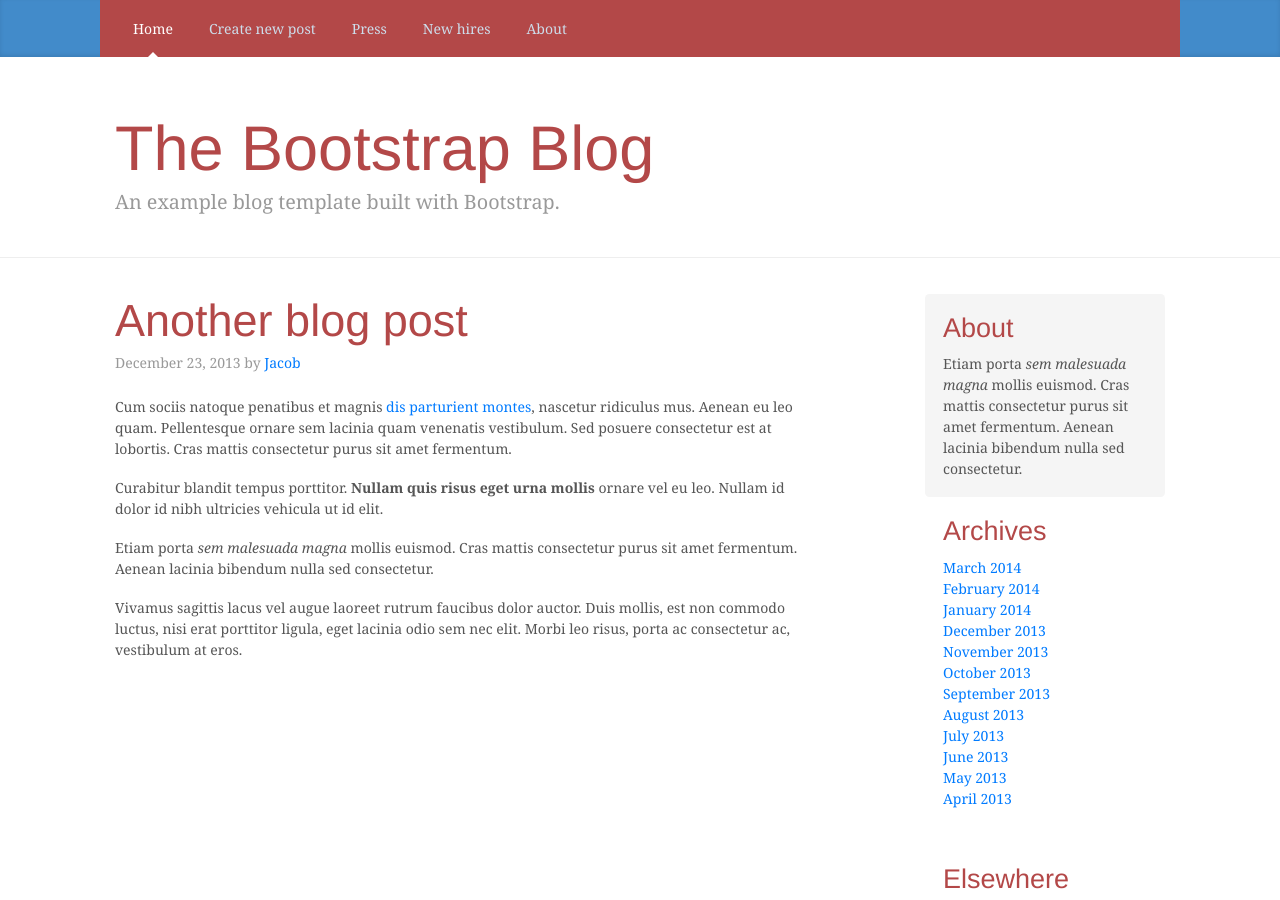
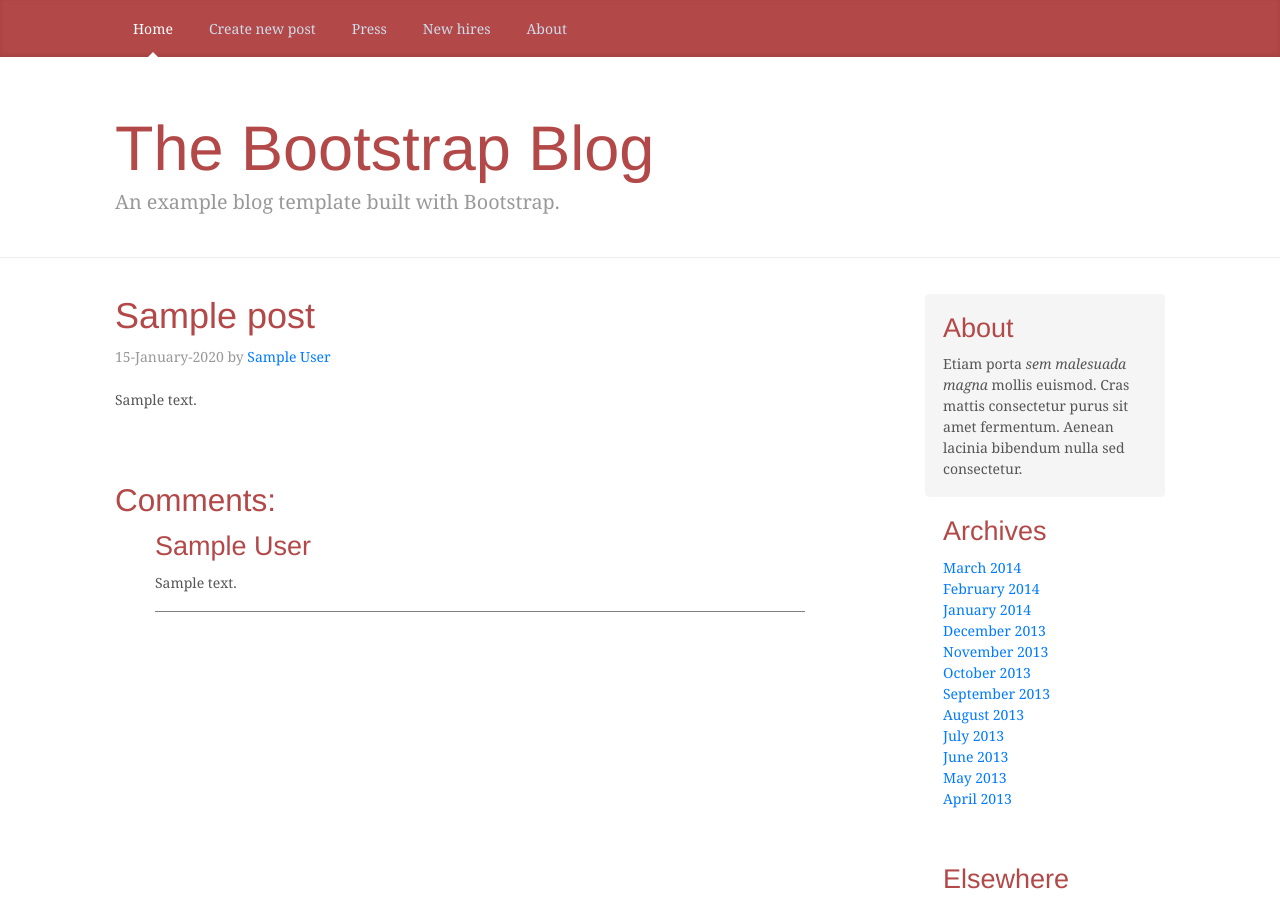
Before and after one commit to conkicdejan/Zavrsni-rad---Osnovni-kurs, a PHP site: page /single-post.php?id=1 in a window 1280 px wide. Shown: the top 900 px of the page. Run offline with PHP 8.4, Linux system fonts and the light colour scheme; tables that the repository leaves empty or names only in its code hold one stand-in row (values such as "Sample post").

Commit message:
Zadatak 5.

```diff
--- a/header.php
+++ b/header.php
@@ -1,5 +1,5 @@
 <div class="blog-masthead">
-    <div class="container nav-container-override">
+    <div class="container">
         <nav class="nav">
             <a class="nav-link active" href="index.php">Home</a>
             <a class="nav-link" href="create-post.php">Create new post</a>
--- a/posts.php
+++ b/posts.php
@@ -9,7 +9,7 @@ $posts = getDataFromServer($sqlGetAllPosts, $connection);
 <div class="col-sm-8 blog-main">
     <?php foreach ($posts as $post) { ?>
         <div class="blog-post">
-            <a href="" class="blog-post-title">
+            <a href="single-post.php?id=<?php echo $post['id'] ?>" class="blog-post-title">
                 <h2><?php echo $post['title'] ?></h2>
             </a>
             <p class="blog-post-meta"><?php echo date_format(date_create($post['created_at']), 'd-F-Y') ?> by <a href="#"><?php echo $post['author'] ?></a></p>
--- a/single-post.php
+++ b/single-post.php
@@ -1,3 +1,15 @@
+<?php
+require_once('db.php');
+ini_set('display_errors', 1);
+
+$sqlGetPostById = "SELECT * FROM posts WHERE posts.id = '{$_GET['id']}'";
+$post = getDataFromServer($sqlGetPostById, $connection, false);
+
+$sqlGetCommentsByPostId = "SELECT * FROM comments WHERE post_id = '{$_GET['id']}'";
+$comments = getDataFromServer($sqlGetCommentsByPostId, $connection);
+
+?>
+
 <!doctype html>
 <html lang="en">
 
@@ -32,18 +44,25 @@
         <div class="row">
 
             <div class="col-sm-8 blog-main">
+                <div class="blog-post">
+                    <a href="" class="blog-post-title">
+                        <h2><?php echo $post['title'] ?></h2>
+                    </a>
+                    <p class="blog-post-meta"><?php echo date_format(date_create($post['created_at']), 'd-F-Y') ?> by <a href="#"><?php echo $post['author'] ?></a></p>
+                    <p><?php echo $post['body'] ?></p>
+                </div><!-- /.blog-post -->
 
-                <div class="blog-post">
-                    <h2 class="blog-post-title">Another blog post</h2>
-                    <p class="blog-post-meta">December 23, 2013 by <a href="#">Jacob</a></p>
-
-                    <p>Cum sociis natoque penatibus et magnis <a href="#">dis parturient montes</a>, nascetur ridiculus mus. Aenean eu leo quam. Pellentesque ornare sem lacinia quam venenatis vestibulum. Sed posuere consectetur est at lobortis. Cras mattis consectetur purus sit amet fermentum.</p>
-                    <blockquote>
-                        <p>Curabitur blandit tempus porttitor. <strong>Nullam quis risus eget urna mollis</strong> ornare vel eu leo. Nullam id dolor id nibh ultricies vehicula ut id elit.</p>
-                    </blockquote>
-                    <p>Etiam porta <em>sem malesuada magna</em> mollis euismod. Cras mattis consectetur purus sit amet fermentum. Aenean lacinia bibendum nulla sed consectetur.</p>
-                    <p>Vivamus sagittis lacus vel augue laoreet rutrum faucibus dolor auctor. Duis mollis, est non commodo luctus, nisi erat porttitor ligula, eget lacinia odio sem nec elit. Morbi leo risus, porta ac consectetur ac, vestibulum at eros.</p>
-                </div><!-- /.blog-post -->
+                <div class='comments-container'>
+                    <h3>Comments:</h3>
+                    <ul class='comment-list'>
+                        <?php foreach ($comments as $comment) { ?>
+                            <li class='comment-item'>
+                                <h4><?php echo $comment['author'] ?></h4>
+                                <p><?php echo $comment['text'] ?></p>
+                            </li>
+                        <?php } ?>
+                    </ul>
+                </div>
 
             </div><!-- /.blog-main -->
 
--- a/styles/styles.css
+++ b/styles/styles.css
@@ -1,15 +1,26 @@
-.nav-container-override{
-    background-color: #b34848;
+.blog-masthead {
+  background-color: #b34848;
 }
 
-*{
-    font-size: 14px;
+* {
+  font-size: 14px;
 }
 
-h1, h2, h3, h4, h5, h6{
-    color: #b34848;
+h1,
+h2,
+h3,
+h4,
+h5,
+h6 {
+  color: #b34848;
 }
 
-.blog-post-title:hover{
-    color: #b34848
+.blog-post-title:hover {
+  color: #b34848;
 }
+
+.comment-item {
+  border-bottom: 1px solid gray;
+  list-style: none;
+  margin-top: 10px;
+}
```
